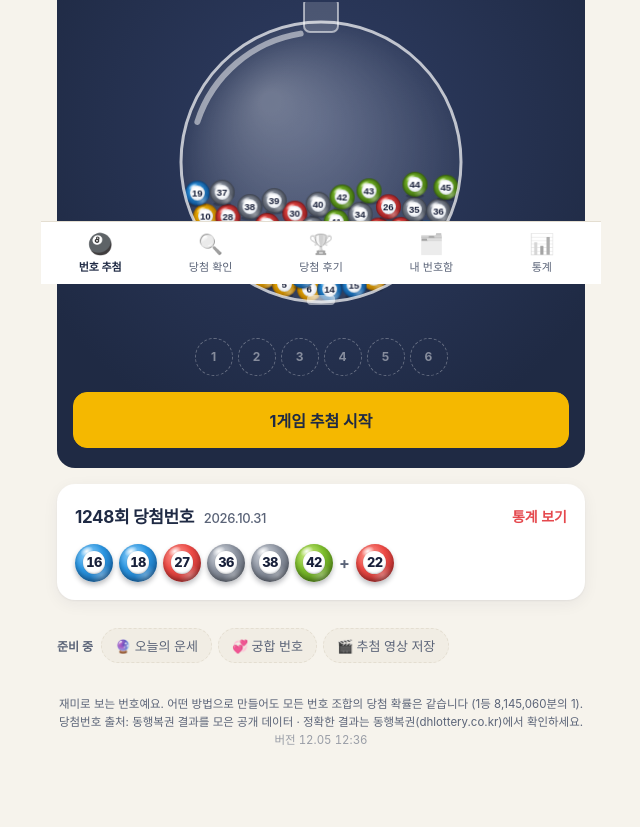
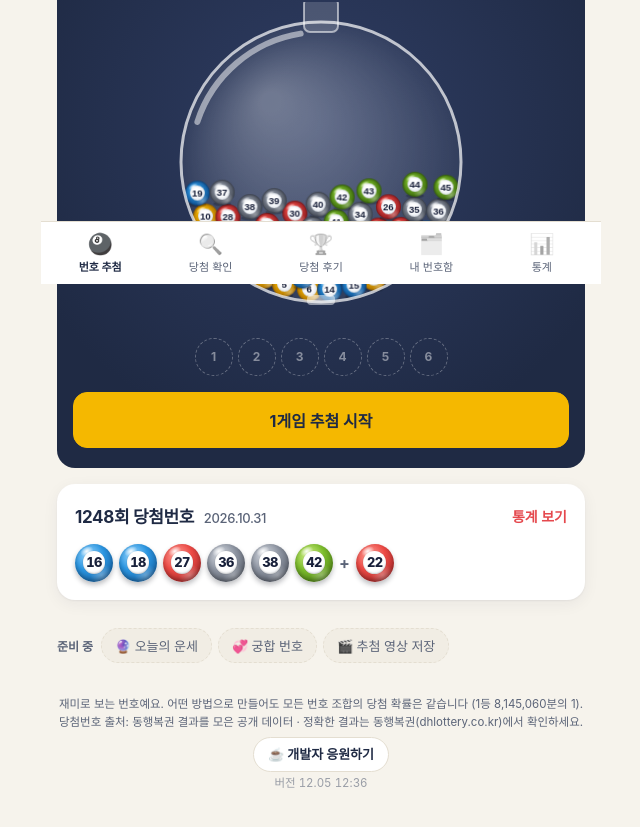
Before and after one commit to LimJin1009/Lotto, a React (Vite) app: page /stats in a window 1280 px wide. Shown: the part 516-1343 px from the top of the page, without its empty margins (319-959 px from the left). Built offline with nearby package versions, Linux system fonts and the light colour scheme; no server answers; a web font is replaced by a local one.

Commit message:
개발자 응원하기: 화면 맨 아래 버튼 + 카카오페이 송금 안내 창
Co-Authored-By: Claude Opus 5.5 <noreply@anthropic.com>

```diff
--- a/src/App.tsx
+++ b/src/App.tsx
@@ -2,6 +2,7 @@ import { useApp } from './app-context';
 import { useRoute } from './router';
 import { InstallButton } from './components/InstallSheet';
 import { ShareAppButton } from './components/ShareAppButton';
+import { SupportButton } from './components/SupportButton';
 import { buildLabel, useUpdateAvailable } from './lib/version';
 import { CheckPage } from './pages/CheckPage';
 import { HomePage } from './pages/HomePage';
@@ -68,6 +69,8 @@ export function App() {
         <br />
         당첨번호 출처: 동행복권 결과를 모은 공개 데이터 · 정확한 결과는 동행복권(dhlottery.co.kr)에서 확인하세요.
         <br />
+        <SupportButton />
+        <br />
         <span className="version">버전 {buildLabel()}</span>
       </footer>
 
--- /dev/null
+++ b/src/components/SupportButton.tsx
@@ -0,0 +1,47 @@
+import { useEffect, useState } from 'react';
+import { createPortal } from 'react-dom';
+import { SUPPORT_KAKAOPAY_URL } from '../lib/config';
+
+/** 화면 맨 아래 "개발자 응원하기". 번호·당첨·후기와는 연결하지 않는 순수한 자발적 응원 */
+export function SupportButton() {
+  const [open, setOpen] = useState(false);
+
+  useEffect(() => {
+    if (!open) return;
+    const onKey = (e: KeyboardEvent) => e.key === 'Escape' && setOpen(false);
+    window.addEventListener('keydown', onKey);
+    return () => window.removeEventListener('keydown', onKey);
+  }, [open]);
+
+  return (
+    <>
+      <button type="button" className="support-link" onClick={() => setOpen(true)}>
+        ☕ 개발자 응원하기
+      </button>
+      {open &&
+        createPortal(
+          <div className="sheet-back" onClick={() => setOpen(false)}>
+            <div className="sheet" role="dialog" aria-modal="true" aria-labelledby="support-title" onClick={(e) => e.stopPropagation()}>
+              <div className="sheet-icon support-icon" aria-hidden>
+                ☕
+              </div>
+              <h2 id="support-title">개발자 응원하기</h2>
+              <p className="muted-text">
+                로또 찐번호는 광고 없이 무료로 운영돼요. 쓰면서 즐거우셨다면 커피 한 잔으로 응원해 주세요. 응원하지 않아도 모든 기능은 똑같이 쓸 수 있어요.
+              </p>
+              <div className="sheet-actions">
+                <a className="btn btn-kakaopay" href={SUPPORT_KAKAOPAY_URL} target="_blank" rel="noopener noreferrer">
+                  카카오페이로 응원하기
+                </a>
+                <button type="button" className="btn" onClick={() => setOpen(false)}>
+                  닫기
+                </button>
+              </div>
+              <p className="push-note">카카오페이 송금 화면으로 넘어가요. 금액은 직접 정하시면 돼요.</p>
+            </div>
+          </div>,
+          document.body,
+        )}
+    </>
+  );
+}
--- a/src/lib/config.ts
+++ b/src/lib/config.ts
@@ -8,3 +8,6 @@ export const VAPID_PUBLIC_KEY = 'BGWjqDTlWkuJON7Z5tzuK_xvKc8w-vcXlWC9hq9TZsLpFGh
 
 // 친구에게 알려주기로 보내는 앱 주소
 export const SITE_URL = 'https://limjin1009.github.io/Lotto/';
+
+// 개발자 응원하기: 카카오페이 송금 코드 (계좌번호는 화면에 직접 쓰지 않음)
+export const SUPPORT_KAKAOPAY_URL = 'https://qr.kakaopay.com/Ej8vK6HbG';
--- a/src/styles.css
+++ b/src/styles.css
@@ -1722,6 +1722,38 @@ h2 small {
   font-size: 14px;
 }
 
+.support-link {
+  margin: 6px 0 2px;
+  border: 1px solid var(--line);
+  background: var(--surface);
+  color: var(--ink);
+  border-radius: 999px;
+  padding: 6px 14px;
+  font-size: 13px;
+  font-weight: 700;
+  cursor: pointer;
+}
+
+.support-icon {
+  display: grid;
+  place-items: center;
+  font-size: 30px;
+  background: var(--bg);
+}
+
+.sheet-actions .btn-kakaopay {
+  flex: 2;
+}
+
+.btn-kakaopay {
+  white-space: nowrap;
+  background: #fee500;
+  color: #191919;
+  border-color: #fee500;
+  text-align: center;
+  text-decoration: none;
+}
+
 .version {
   opacity: 0.6;
   font-variant-numeric: tabular-nums;
```
Also changed, not shown: 1 other file (tests, documents, lock files or other folders).
